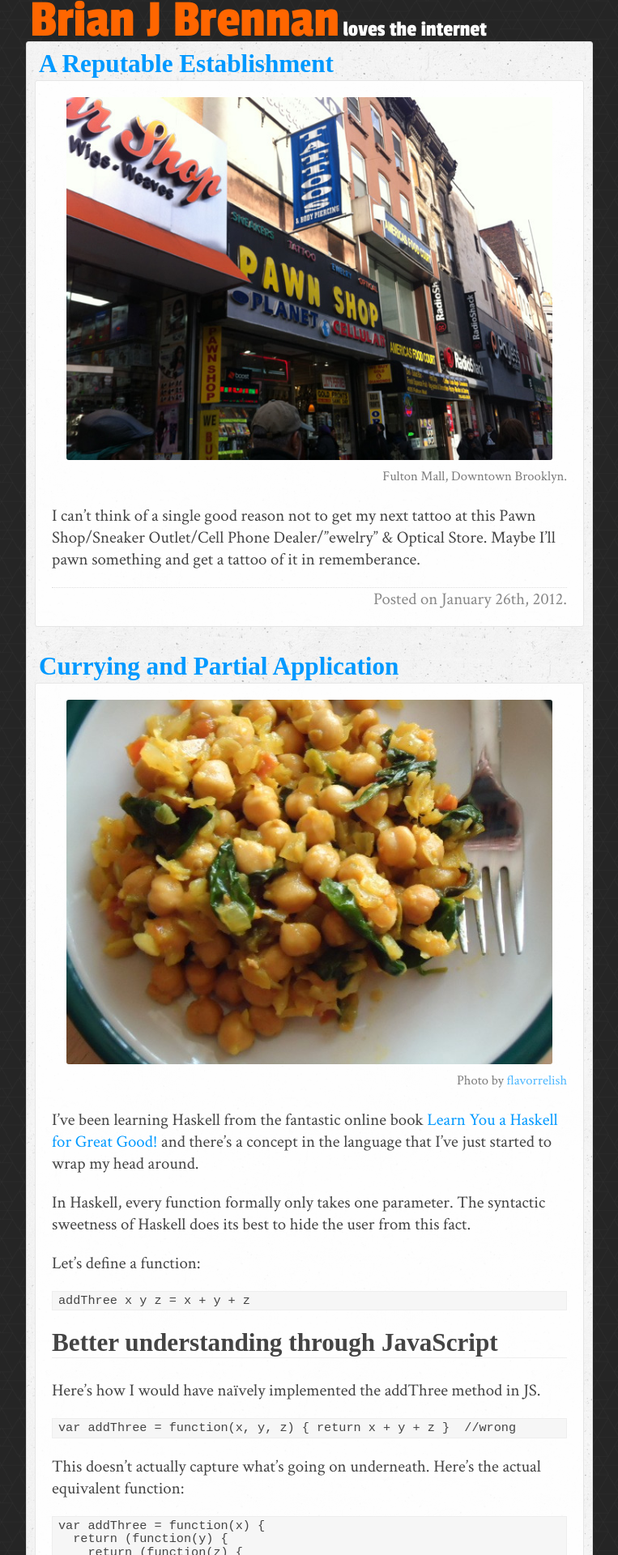
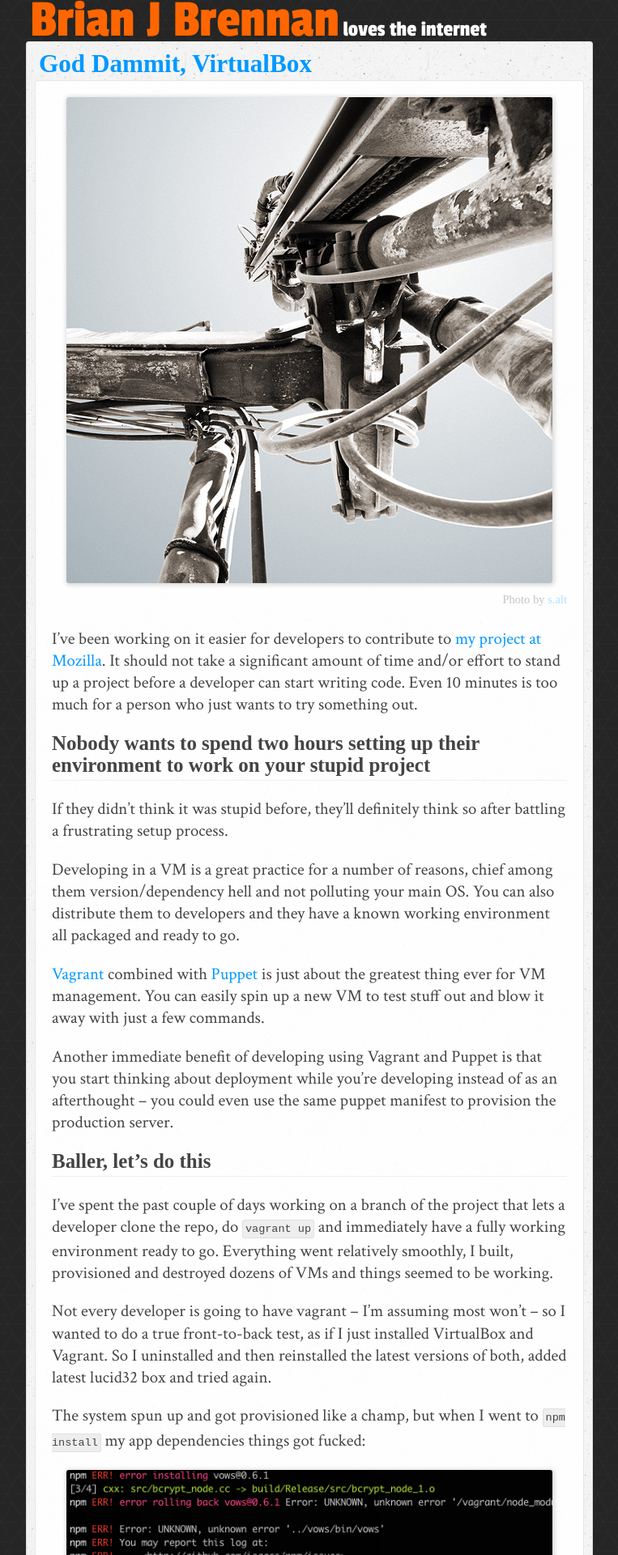
Before and after one commit to brianloveswords/bjb.io-site, a Jekyll site: the page built from blog/index.html, in a window 1280 px wide. Shown: the top 1920 px of the page at 81% size, without its empty margins (258-1021 px from the left). Built offline with Jekyll 4.4.1, drawn with Linux system fonts in a browser that asks for light colours; some web fonts are replaced; some of the changed text lies outside the part shown.

Commit message:
New post about hating VirtualBox.

```diff
--- /dev/null
+++ b/_posts/2012-01-31-virtualbox-i-hate-you.md
@@ -0,0 +1,125 @@
+---
+layout: post
+title: God Dammit, VirtualBox
+tags: [vm]
+categories: [development]
+published: true
+---
+<aside>
+<img src="/assets/machine.jpg">
+<p>Photo by <a href="http://www.flickr.com/photos/salz/">s.alt</a></p>
+</aside>
+
+I've been working on it easier for developers to contribute to
+[my project at Mozilla](https://github.com/mozilla/openbadges). It should not
+take a significant amount of time and/or effort to stand up a project before a
+developer can start writing code. Even 10 minutes is too much for a person who
+just wants to try something out.
+
+## Nobody wants to spend two hours setting up their environment to work on your stupid project
+
+If they didn't think it was stupid before, they'll definitely think so after
+battling a frustrating setup process.
+
+Developing in a VM is a great practice for a number of reasons, chief among
+them version/dependency hell and not polluting your main OS. You can also
+distribute them to developers and they have a known working environment all
+packaged and ready to go.
+
+[Vagrant](http://vagrantup.com/) combined with
+[Puppet](http://puppetlabs.com/) is just about the greatest thing ever for VM
+management. You can easily spin up a new VM to test stuff out and blow it away
+with just a few commands.
+
+Another immediate benefit of developing using Vagrant and Puppet is that you
+start thinking about deployment while you're developing instead of as an
+afterthought -- you could even use the same puppet manifest to provision the
+production server.
+
+## Baller, let's do this
+
+I've spent the past couple of days working on a branch of the project that
+lets a developer clone the repo, do `vagrant up` and immediately have a fully
+working environment ready to go. Everything went relatively smoothly, I built,
+provisioned and destroyed dozens of VMs and things seemed to be working.
+
+Not every developer is going to have vagrant -- I'm assuming most won't -- so
+I wanted to do a true front-to-back test, as if I just installed VirtualBox
+and Vagrant. So I uninstalled and then reinstalled the latest versions of
+both, added latest lucid32 box and tried again.
+
+The system spun up and got provisioned like a champ, but when I went to `npm
+install` my app dependencies things got fucked:
+
+<aside>
+<img src="/assets/npm-fucked.png">
+<p>UNKNOWN, unknown error. Super helpful, thanks.</p>
+</aside>
+
+## And here began six hours of debugging
+
+The first thing I tried was changing the provisioning strategy for installing
+node.js and npm. Instead of building from source, I tried
+[installing from the package manager](https://github.com/joyent/node/wiki/Installing-Node.js-via-package-manager). This
+did not work.
+
+I tried an experiment: In the VM I made a fresh clone and did npm
+install. This worked without issue.
+
+<aside class='no-stretch'>
+<img src=" http://cl.ly/1C2D0E3P1s3M0k1Z2t0g/Screen%20Shot%202012-01-31%20at%205.54.01%20PM.png">
+</aside>
+
+So maybe the VirtualBox Guest Additions for my VM were fucking everything
+up. That's what handles the sharing of a folder between the host machine and
+the guest VM. The lucid32 box that vagrant provides has version 4.1.0 and the
+latest VirtualBox is 4.1.8.
+
+*By the way*,  it's fucking unbelievable how hard it is to track down VBoxGuestAdditions.iso.
+[getting a copy here](https://launchpad.net/ubuntu/+source/virtualbox-guest-additions-iso)
+by digging into the package itself.
+
+**Update**:
+<aside class='no-stretch'>
+<img src="http://cl.ly/2T3T1Q1P2J3K2x3W2c1y/Screen%20Shot%202012-01-31%20at%205.37.31%20PM.png">
+</aside>
+
+Anyway after installing and restarting the VM, I tried to do `npm install` and
+faced the same results.
+
+## What in the great god damn fuck.
+
+At this point I was baffled. It was working totally fine before using the
+latest version of VirtualBox and the new lucid32 box. It works totally fine if
+I do `npm install` in any folder other than the one shared from the host.
+
+I'll save you a painful recount of all the crazy shit I went through to find
+this out, but I eventually learned that everything comes down to symlinks and
+shared directories. I realized that npm was failing at the points when it was
+trying to symlink binaries from the packages into the node_modules/bin folder.
+
+Reading through
+[this three year old ticket](https://www.virtualbox.org/ticket/818), it seems
+that symlinking in shared folders has been fixed and regressed a number of
+times. The version that I used to have apparently supported it fine -- the
+latest version must have regressed.
+
+## All is not lost
+
+After admitting that I was never going to be able to install the modules in
+app directory, the fix was remarkably simple: install packages one directory
+up on the guest system. When fufilling a `require` statement node's module
+loader ascends the directory tree searching for `node_modules`folders
+containing the requested module.
+
+In one sense, I'm glad it didn't work right the first time. In trying to
+figure out what was wrong, I ended up rewriting my puppet manifests a number
+of times, making things faster and better. I whittled down a nearly ten minute
+spin up to a three minute spin up.
+
+But In the other sense, I wish figuring out this was all a VirtualBox
+regression didn't take all fucking day.
+
+<footer>
+Rage-posted sometime around midnight on January 31th, 2011.
+</footer>
--- a/assets/style.css
+++ b/assets/style.css
@@ -41,6 +41,14 @@ pre {
 .masthead {
   margin: 0 5px;
   padding: 4px 0 0;
+}
+
+code {
+  font-size: 0.8em;
+  background: #eee;
+  padding: 3px;
+  border-radius: 3px;
+  border: 1px solid #e0e0e0;
 }
 
 .masthead a {
@@ -100,8 +108,10 @@ pre {
 
 .content footer {
   border-top: 1px dotted #ddd;
-  color: #888;
+  color: #aaa;
   text-align: right;
+  font-family: 'Passion One', cursive;
+  font-size: 0.8em;
 }
 
 footer.by {
@@ -118,14 +128,46 @@ article aside {
 article img {
   border-radius: 3px;
   width: 600px;
+  box-shadow: 1px 1px 5px 2px #ddd;
+}
+article aside.no-stretch img {
+  border-radius: 3px;
+  width: inherit;
 }
 
 article aside p {
+  -webkit-transition: all 0.25s ease-in-out;
+     -moz-transition: all 0.25s ease-in-out;
+      -ms-transition: all 0.25s ease-in-out;
+       -o-transition: all 0.25s ease-in-out;
+          transition: all 0.25s ease-in-out;
   margin: 0;
   padding: 0;
-  font-size: 0.8em;
+  font-size: 0.7em;
   text-align: right;
+  opacity: 0.3;
+  font-family: 'Patua One', cursive;
+}
+article aside:hover p {
+  -webkit-transition: all 0.25s ease-in-out;
+     -moz-transition: all 0.25s ease-in-out;
+      -ms-transition: all 0.25s ease-in-out;
+       -o-transition: all 0.25s ease-in-out;
+          transition: all 0.25s ease-in-out;
+  background: #eee;
   opacity: 0.7;
+}
+
+article h2 {
+  font-size: 1.2em;
+}
+
+#disqus_thread {
+  padding: 0 20px;
+}
+
+#dsq-global-toolbar a:hover {
+  border: none;
 }
 
 .about ul {
@@ -136,14 +178,19 @@ article aside p {
 .about li {
   -webkit-transition: all 0.25s ease-in-out;
      -moz-transition: all 0.25s ease-in-out;
+      -ms-transition: all 0.25s ease-in-out;
        -o-transition: all 0.25s ease-in-out;
+          transition: all 0.25s ease-in-out;
+
   list-style: none;
 }
 
 .about li:before {
   -webkit-transition: all 0.25s ease-in-out;
      -moz-transition: all 0.25s ease-in-out;
+      -ms-transition: all 0.25s ease-in-out;
        -o-transition: all 0.25s ease-in-out;
+          transition: all 0.25s ease-in-out;
   font-size: 0.7em;
   content: "★";
   padding: 0 5px 2px 0;
@@ -154,6 +201,8 @@ article aside p {
 .about li:hover:before {
   -webkit-transition: all 0.25s ease-in-out;
      -moz-transition: all 0.25s ease-in-out;
+      -ms-transition: all 0.25s ease-in-out;
        -o-transition: all 0.25s ease-in-out;
+          transition: all 0.25s ease-in-out;
   color: #e30;
 }
```
Also changed, not shown: _layouts/post.html (+15 -0 lines), assets/machine.jpg (added), assets/npm-fucked.png (added). Lines whose indentation alone changed are shown as unchanged.
